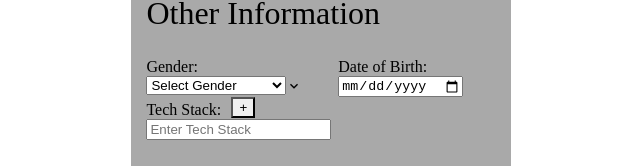
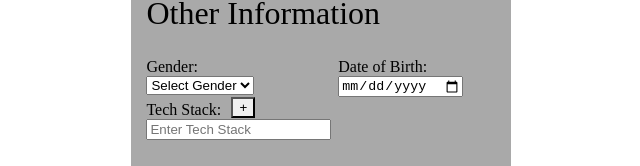
Before and after one commit to Harshu29-09/test-task-form, a React (Create React App) app: page / in a window 1280 px wide. Shown: the part 337-503 px from the top of the page, without its empty margins (319-959 px from the left). Built offline with nearby package versions, Linux system fonts and the light colour scheme.

Commit message:
Select clean-up

```diff
--- a/src/App.tsx
+++ b/src/App.tsx
@@ -163,7 +163,7 @@ const App = () => {
                       <FormLabel>Gender:</FormLabel>
                     </div>
                     <div>
-                      <Select
+                      <select
                         {...register("gender", {
                           required: "This field is required",
                         })}
@@ -172,7 +172,7 @@ const App = () => {
                         <option value="male">Male</option>
                         <option value="female">Female</option>
                         <option value="other">Other</option>
-                      </Select>
+                      </select>
                     </div>
                     <div>
                       <FormErrorMessage>
```
